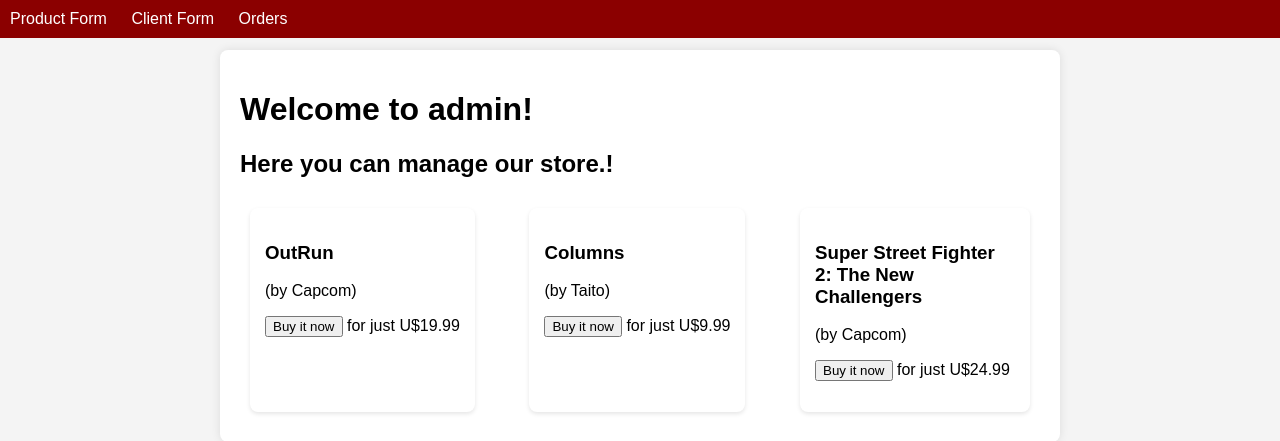
After one commit to haroldocurti/comex, a PHP site: page /admin.php in a window 1280 px wide. The commit adds this page. Shown: the top 441 px of the page. Run offline with PHP 8.4, Linux system fonts and the light colour scheme; data comes from the database, SQL or seed files in the repository; both versions use the stored data as it was after the commit.

Commit message:
Separada a pagina inicial da pagina admin. Melhorada no visual, adicionado videos dos jogos aos jogos recém chegados.

```diff
--- /dev/null
+++ b/admin.php
@@ -0,0 +1,45 @@
+<?php
+include_once './vendor/autoload.php';
+require_once './src/config.php';
+$games = $gameRepository->allProducts($dao->fetchAllGames());
+?>
+<!DOCTYPE html>
+<html lang="en">
+<head>
+    <meta charset="UTF-8">
+    <meta name="viewport" content="width=device-width, initial-scale=1.0">
+    <link rel="stylesheet" href="styles.css">
+    <title>Comex Mock Site ADMIN</title>
+</head>
+<body>
+
+<div class="top-bar">
+    <nav>
+        <ul>
+            <li><a href="product_form.php">Product Form</a></li>
+            <li><a href="client_form.php">Client Form</a></li>
+            <li><a href="orders.php">Orders</a></li>
+        </ul>
+    </nav>
+</div>
+
+<div class="content-container">
+    <h1>Welcome to admin!</h1>
+    <h2>Here you can manage our store.!</h2>
+    <div class="product-cards">
+        <?php
+        foreach ($games as $id => $game) {
+            if ($id > count($games) - 4) {
+                echo '<div class="product-card">';
+                echo '<h3>' . $game->getProductName() . '</h3>(by ' . $game->getPublisher() . ')';
+                echo '<p><button> Buy it now</button> for just U$' . $game->getProductPrice() . '<br></p>';
+                echo '</div>';
+            }
+        }
+        ?>
+    </div>
+</div>
+
+<script src="app.js"></script>
+</body>
+</html>
--- a/src/Infrastructure/Persistence/Dao.php
+++ b/src/Infrastructure/Persistence/Dao.php
@@ -24,8 +24,10 @@ class Dao
                    game_genre,
                    game_release_date,
                    game_platform,
+                   game_stock,
                    developers.dev_name,
-                   publishers.publi_name
+                   publishers.publi_name,
+                   game_video
                    FROM games
                    JOIN developers ON games.game_developer_id = developers.dev_id
                    JOIN publishers ON games.game_publisher_id = publishers.publi_id;';
@@ -87,7 +89,8 @@ class Dao
                 platform: $gameData['game_platform'],
                 developer: $gameData['dev_name'],
                 publisher: $gameData['publi_name'],
-                stockQuantity: $gameData['game_stock']
+                stockQuantity: $gameData['game_stock'],
+                gameVideo: $gameData['game_video']
             );
         }
         return $allProducts;
--- a/src/Model/Games.php
+++ b/src/Model/Games.php
@@ -17,6 +17,7 @@ class Games extends Product
     private string $developer;
     private string $publisher;
     private int $stockQuantity;
+    private string $gameVideo;
 
     /**
      * @param int $productID
@@ -28,8 +29,9 @@ class Games extends Product
      * @param string $developer
      * @param string $publisher
      * @param int $stockQuantity
+     * @param string $gameVideo
      */
-    public function __construct(int $productID, string $productName, float $productPrice, string $genre, string $releaseDate, string $platform, string $developer, string $publisher, int $stockQuantity)
+    public function __construct(int $productID, string $productName, float $productPrice, string $genre, string $releaseDate, string $platform, string $developer, string $publisher, int $stockQuantity, string $gameVideo)
     {
         $this->productID = $productID;
         $this->productName = $productName;
@@ -40,6 +42,18 @@ class Games extends Product
         $this->developer = $developer;
         $this->publisher = $publisher;
         $this->stockQuantity = $stockQuantity;
+        $this->gameVideo = $gameVideo;
+
+    }
+
+    public function getGameVideo(): string
+    {
+        return $this->gameVideo;
+    }
+
+    public function setGameVideo(string $gameVideo): void
+    {
+        $this->gameVideo = $gameVideo;
     }
 
 
--- a/styles.css
+++ b/styles.css
@@ -5,13 +5,19 @@ body {
     padding: 0;
 }
 .top-bar {
-    background-color: #333;
+    background-color: darkred;
     color: white;
     padding: 10px;
     position: fixed;
     width: 100%;
     top: 0;
     z-index: 1000;
+    display: flex;
+    justify-content: space-between;
+    align-items: center;
+}
+.site-name {
+    font-size: 24px;
 }
 nav ul {
     list-style: none;
@@ -69,3 +75,22 @@ input[type="submit"] {
     border-radius: 8px;
     box-shadow: 0 0 10px rgba(0, 0, 0, 0.1);
 }
+
+.product-cards {
+    display: flex;
+    justify-content: space-between;
+    flex-wrap: wrap;
+}
+
+.product-card {
+    max-width: 200px;
+    padding: 15px;
+    margin: 10px;
+    background-color: #fff;
+    border-radius: 8px;
+    box-shadow: 0 2px 4px rgba(0, 0, 0, 0.1);
+}
+details summary {
+    cursor: pointer;
+    list-style: none;
+}
```
Also changed, not shown: index.php (+24 -10 lines), src/db/db.sqlite.
